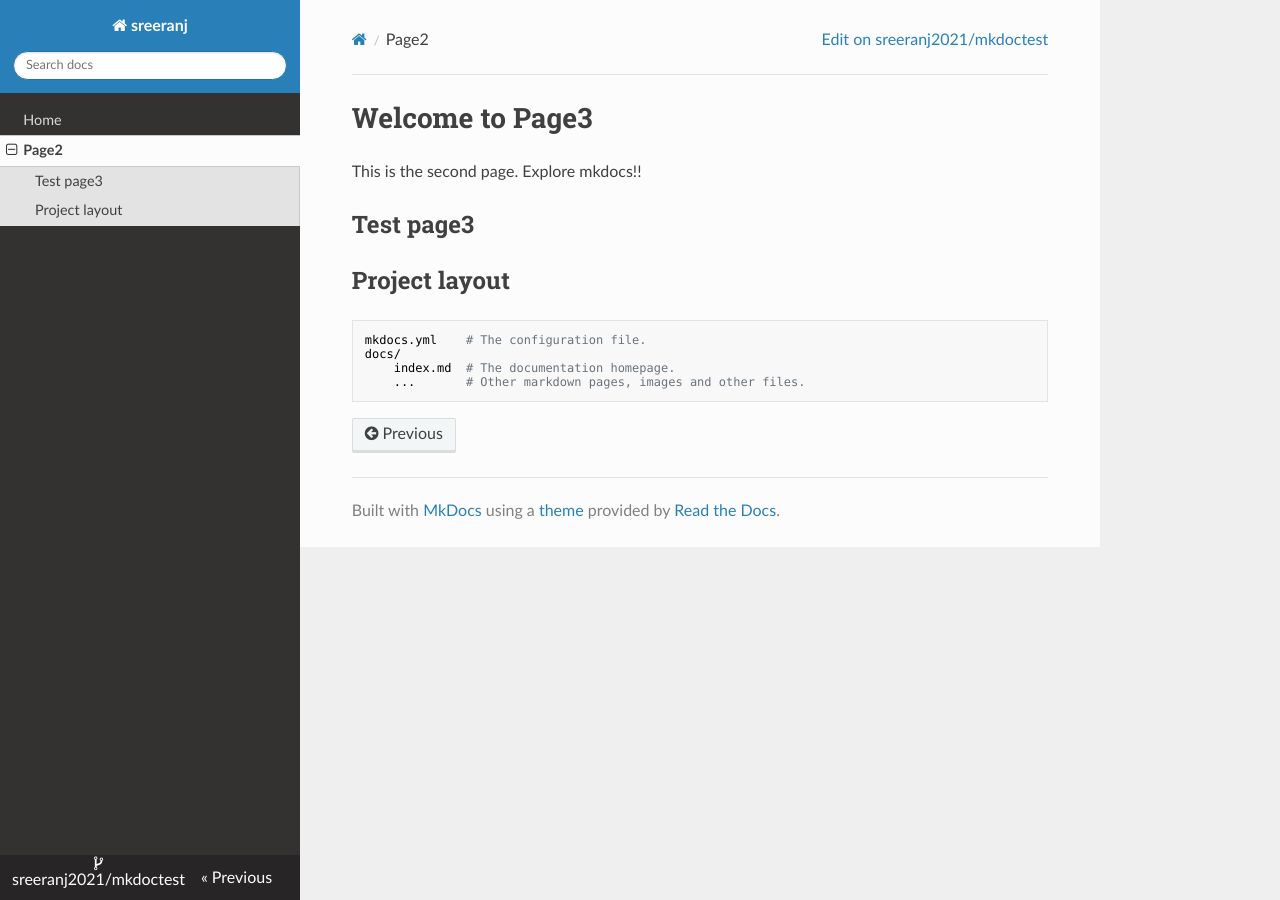
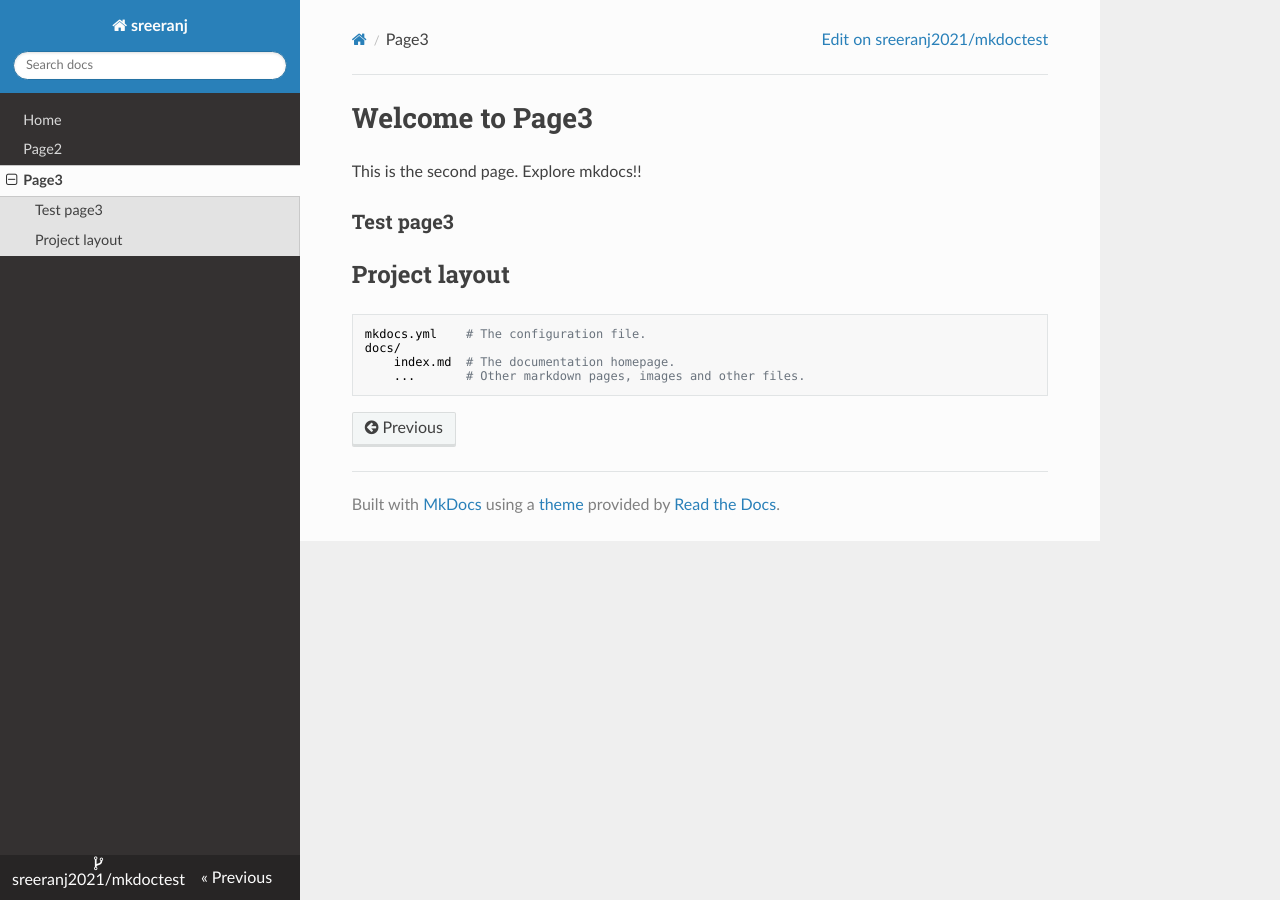
Before and after one commit to sreeranj2021/mkdoctest, an MkDocs documentation site: the page built from docs/page3.md, in a window 1280 px wide. Built offline with MkDocs 1.6.1, drawn with Linux system fonts in a browser that asks for light colours; nearby versions of some CDN libraries.

Commit message:
second update

```diff
--- a/docs/page2.md
+++ b/docs/page3.md
@@ -2,7 +2,7 @@
 
 This is the second page. Explore mkdocs!!
 
-## Test page3
+### Test page3
 
 ## Project layout
 
--- a/mkdocs.yml
+++ b/mkdocs.yml
@@ -6,4 +6,5 @@ repo_name: sreeranj2021/mkdoctest
 nav:
     - Home: index.md
     - Page2: page2.md
+    - Page3: page3.md
 theme: readthedocs
```
